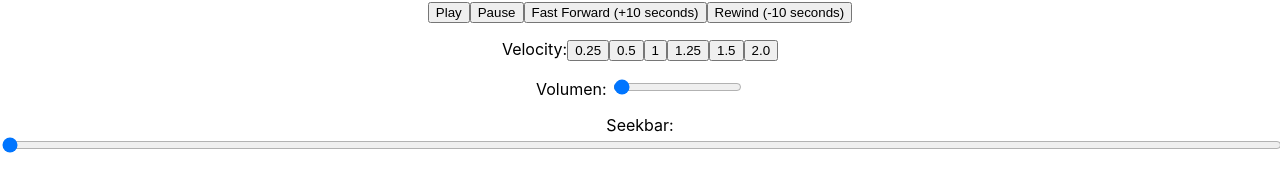
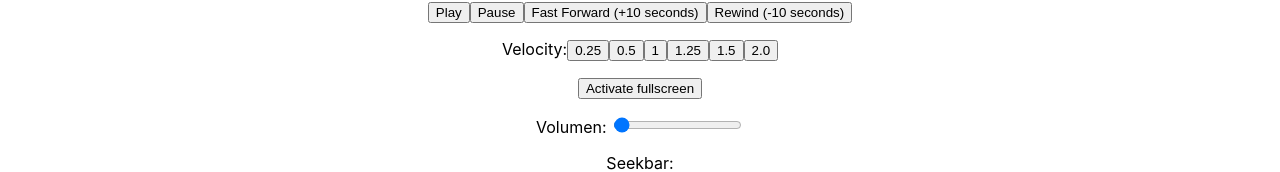
Before and after one commit to alexkander-intive/fl-player-reactjs-integration, a React (Create React App) app: page / in a window 1280 px wide. Shown: the part 943-1115 px from the top of the page. Built offline with nearby package versions, Linux system fonts and the light colour scheme.

Commit message:
add player fullscreen support

```diff
--- a/src/FlPlayer.tsx
+++ b/src/FlPlayer.tsx
@@ -24,9 +24,12 @@ const usePlayerBuilder = () => {
 function FirstLightPlayer() {
   const playerBuilder = usePlayerBuilder();
   const videoElementRef = useRef<HTMLVideoElement>(null);
+  const fullscreenDivRef = useRef<HTMLDivElement>(null);
+
   const [status, setStatus] = useState('');
   const [volume, setVolume] = useState(0.5);
   const [velocity, setVelocity] = useState(1);
+  const [isFullscreen, setIsFullscreen] = useState(false);
   const [player, setPlayer] = useState<any>(null);
   // const [time, setTime] = useState(0);
   const [{currentTime, duration}, setTimeInfo] = useState({
@@ -70,6 +73,18 @@ function FirstLightPlayer() {
     seek(Math.max(0, currentTime-10));
   };
 
+  const handleFullscreen  = (fullscreen: boolean) => () => {
+    setIsFullscreen(fullscreen);
+    if(fullscreenDivRef.current){
+      if(fullscreen) {
+        fullscreenDivRef.current.requestFullscreen();
+      } else {
+        (window as any).divfs = fullscreenDivRef.current;
+        document.exitFullscreen();
+      }
+    }
+  }
+
   useEffect(() => {
     if(playerBuilder) {
 
@@ -95,7 +110,7 @@ function FirstLightPlayer() {
   }, [playerBuilder]);
 
   return (
-    <div>
+    <div ref={fullscreenDivRef}>
       <p>
         <video ref={videoElementRef} controls width={1060} height={800}></video>
       </p>
@@ -118,6 +133,11 @@ function FirstLightPlayer() {
         <button onClick={adjustVelocity(2.0)}>2.0</button>
       </p>
       <p>
+        <button onClick={handleFullscreen(!isFullscreen)}>
+          {isFullscreen? 'Desactivate fullscreen' : 'Activate fullscreen'}
+        </button>
+      </p>
+      <p>
         Volumen: <input value={volume} type="range" min={0} max={100} onChange={event => adjustVolume(+event.target.value)} />
       </p>
       <p>
```
